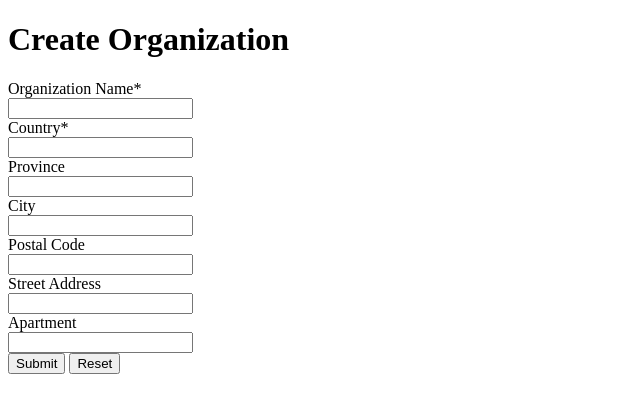
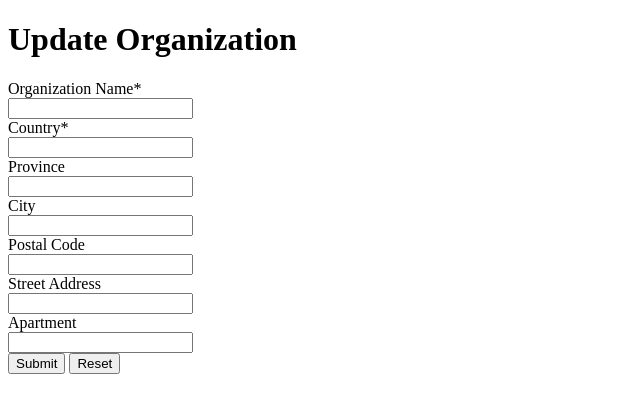
Before and after one commit to omarchehab98/CSCC01-Team6, a Spring app: template src/main/resources/templates/organization-update.html in a window 1280 px wide. Shown: the top 413 px of the page, without its empty margins (0-640 px from the left). Run offline with Thymeleaf, Linux system fonts and the light colour scheme; the template is opened without the code that fills it, so the values that code supplies are empty.

Commit message:
Changed title on update page, fixed update page loading for non-existent IDs

```diff
--- a/src/main/java/team6/controllers/OrganizationController.java
+++ b/src/main/java/team6/controllers/OrganizationController.java
@@ -35,7 +35,7 @@ public class OrganizationController {
     @GetMapping("/organizations/{id}/update")
     public String updateById(Model model, @PathVariable String id) {
 	try {
-            model.addAttribute("organization", organizationRepository.findById(Long.parseLong(id)));
+            model.addAttribute("organization", organizationRepository.findById(Long.parseLong(id)).get());
 	    return "organization-update";
         } catch (IllegalArgumentException | EmptyResultDataAccessException err) {
             throw new OrganizationNotFoundException();
--- a/src/main/resources/templates/organization-update.html
+++ b/src/main/resources/templates/organization-update.html
@@ -1,12 +1,12 @@
 <!DOCTYPE HTML>
 <html xmlns:th="http://www.thymeleaf.org">
 <head>
-    <title>Create Organization</title>
+    <title>Update Organization</title>
     <meta http-equiv="Content-Type" content="text/html; charset=UTF-8" />
 </head>
 <body>
     <form action="#" th:action="@{/organizations/{id}/update}" th:object="${organization}" method="post">
-        <h1>Create Organization</h1>
+        <h1>Update Organization</h1>
     	<label>
             Organization Name*
             <br />
```
